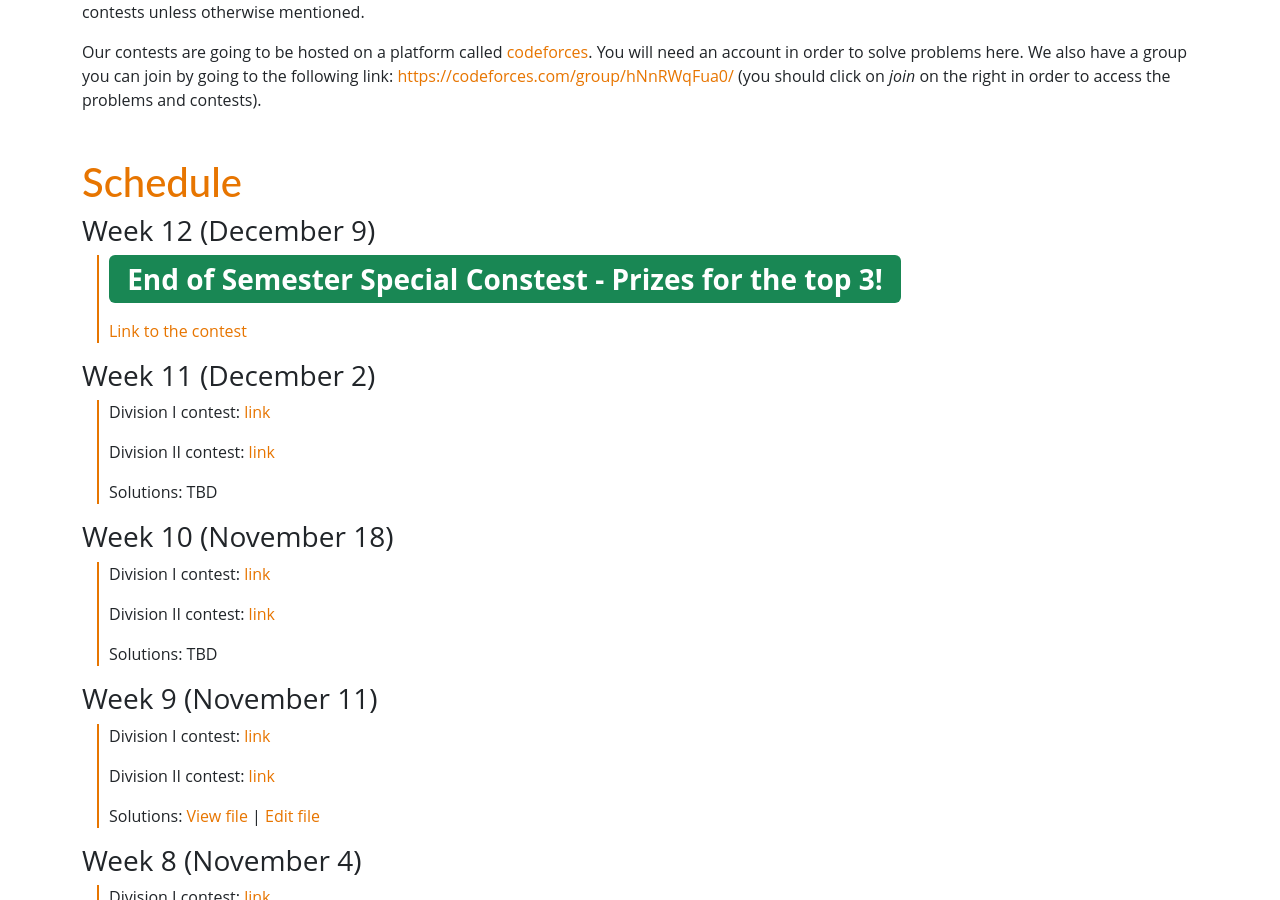
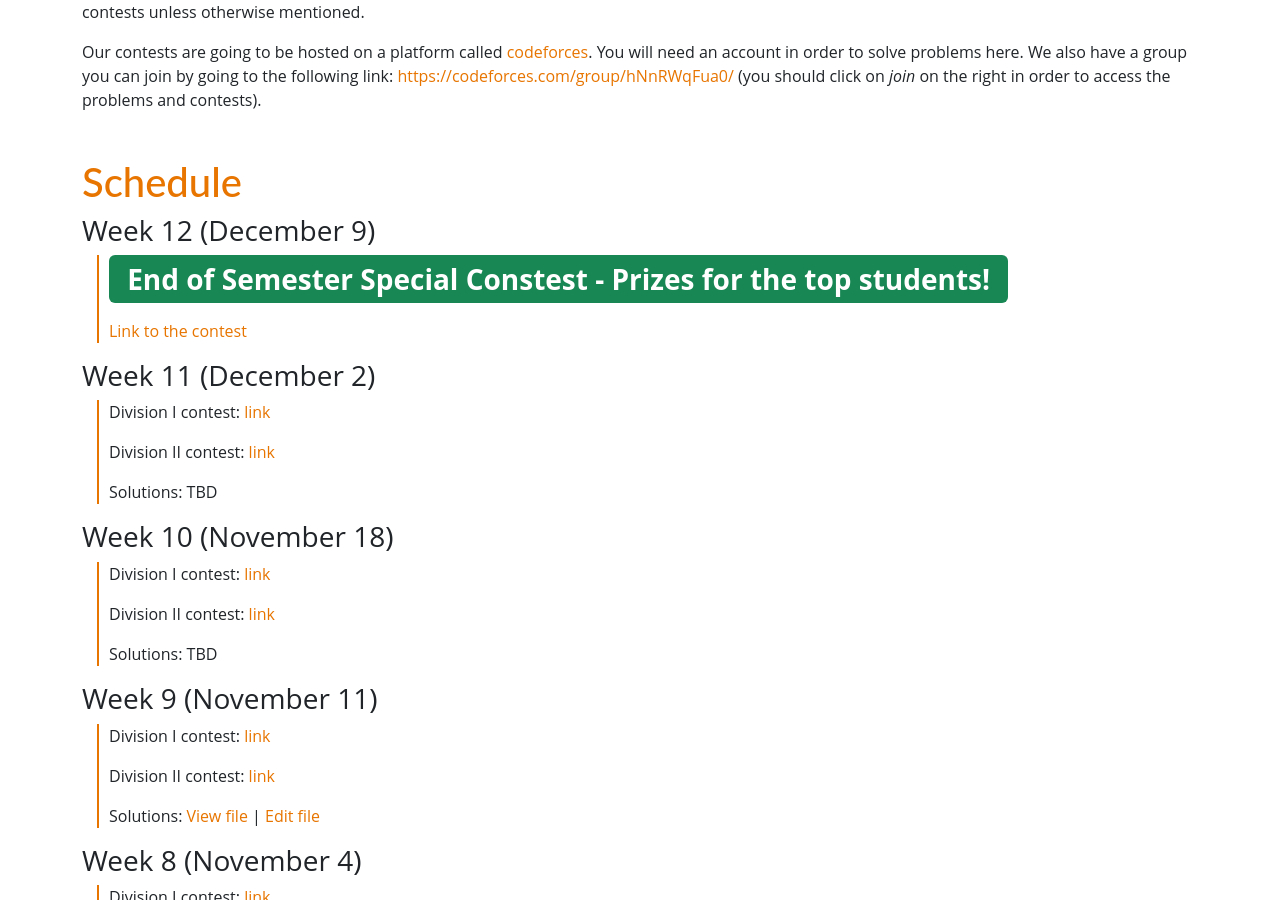
Before and after one commit to Princeton-Competitive-Programming/princeton-competitive-programming, a Jekyll site: the page built from fall22.md, in a window 1280 px wide and 900 px high, scrolled down 823 px. Built offline with Jekyll 4.4.1, drawn with Linux system fonts in a browser that asks for light colours; nearby versions of some CDN libraries.

```diff
--- a/fall22.md
+++ b/fall22.md
@@ -60,7 +60,7 @@ problems and contests).
 
 ### Week 12 (December 9)
 
- * <span class="badge text-bg-success fs-3">End of Semester Special Constest - Prizes for the top 3!</span>
+ * <span class="badge text-bg-success fs-3">End of Semester Special Constest - Prizes for the top students!</span>
 
 * [Link to the contest]({{ site.baseurl }}/final_fall_22)
 
```
Also changed, not shown: pages/rules_endFall22.md (added, +21 -0 lines).
